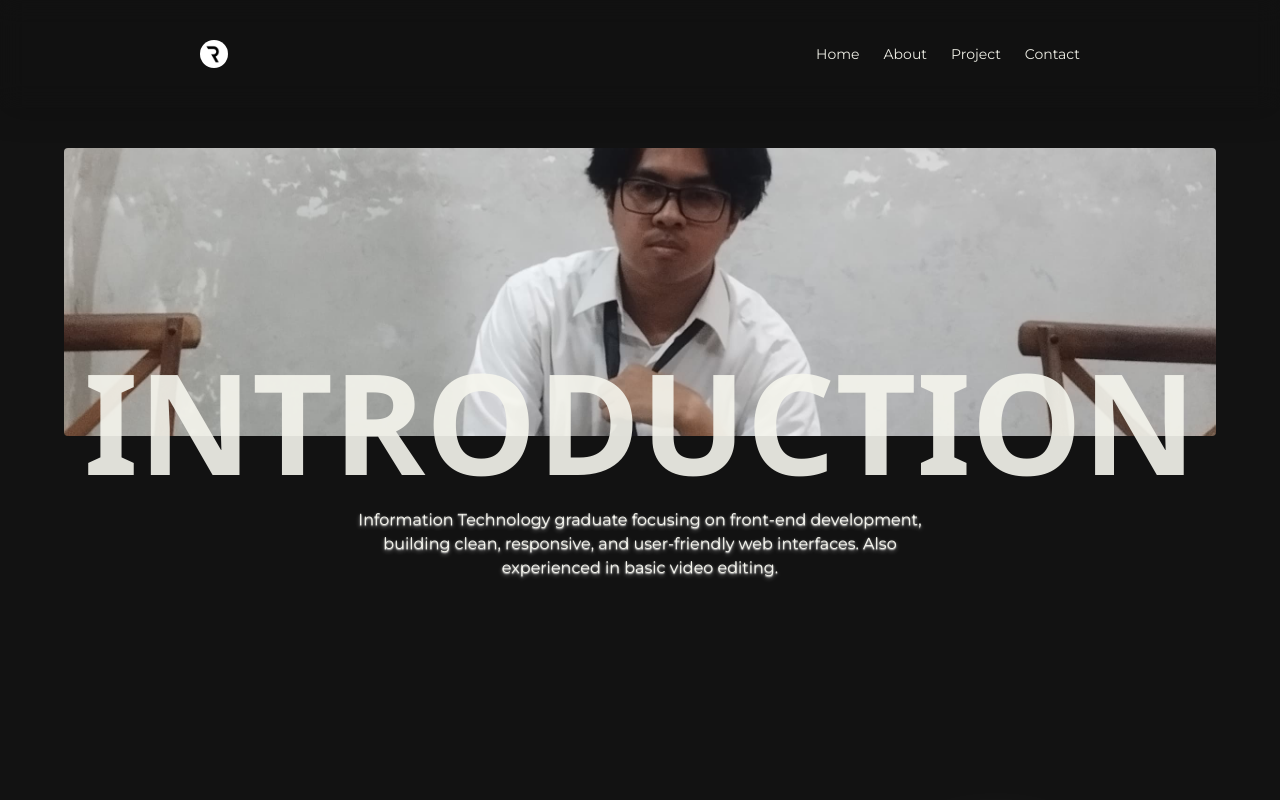
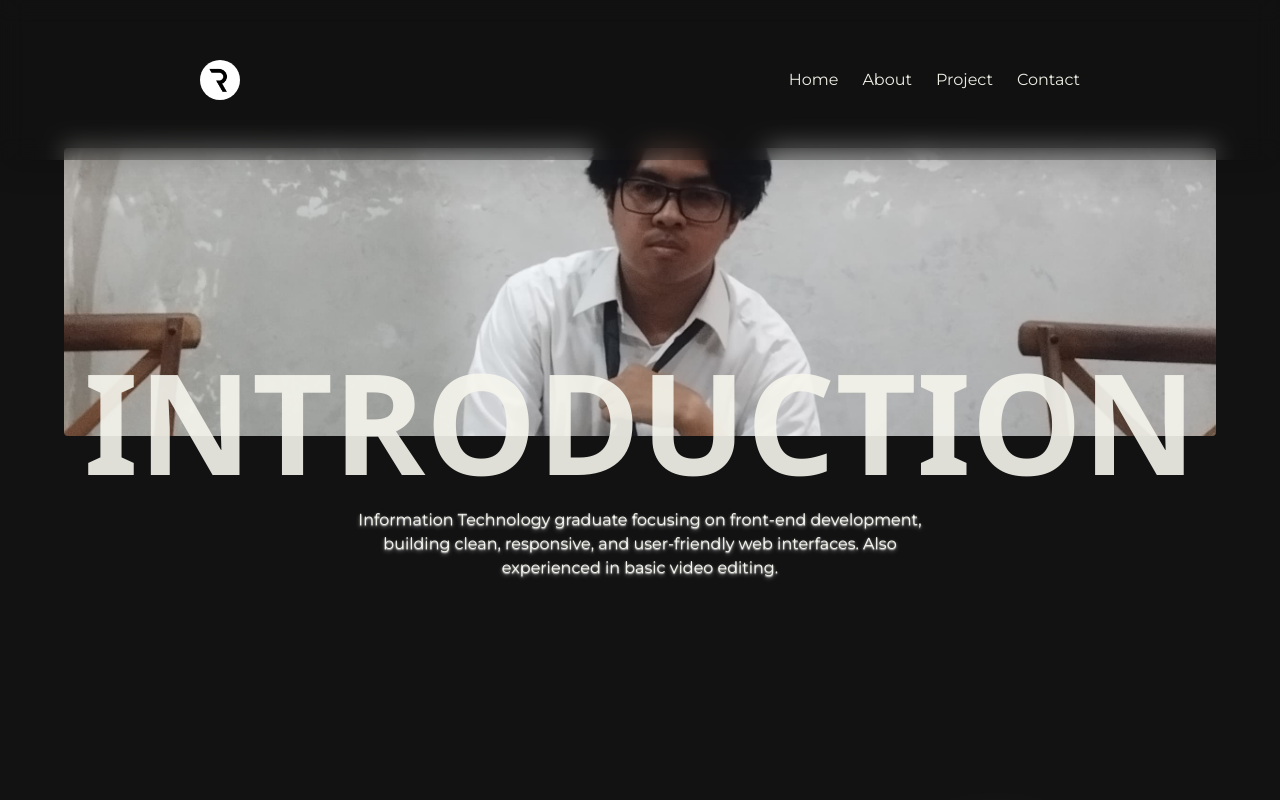
Before and after one commit to seeyouridan/porto-project, a React (Vite) app: page / in a window 1280 px wide. Shown: the top 800 px of the page. Built offline with nearby package versions, Linux system fonts and the light colour scheme.

Commit message:
fix: horizontal padding

```diff
--- a/src/components/layout/Navbar.jsx
+++ b/src/components/layout/Navbar.jsx
@@ -15,9 +15,9 @@ function Navbar() {
 	return (
 		<>
 			<nav className="bg-[#121212]/30 text-[#edede4] font-[Montserrat] fixed top-0 left-0 w-full z-999 backdrop-blur-md shadow-[0_4px_30px_rgba(0,0,0,0.2)] will-change-transform">
-				<div className="flex justify-between items-center md:py-10 py-6 px-6 md:px-50">
+				<div className="flex justify-between items-center md:py-15 py-10 px-6 md:px-50">
 					<a href="/">
-						<img src="/Icon.png" className="h-7 rounded-2xl" alt="icon" />
+						<img src="/Icon.png" className="md:h-10 h-8 rounded-full" alt="icon" />
 					</a>
 
 					<div className="hidden md:block">
--- a/src/components/ui/NavItem.jsx
+++ b/src/components/ui/NavItem.jsx
@@ -8,7 +8,7 @@ const items = [
 function NavItem() {
 	return (
 		<>
-			<ul className="flex gap-6 text-sm font-medium">
+			<ul className="flex gap-6 text-md font-medium">
 				{items.map((item, index) => {
 					return (
 						<li key={index}>
```
